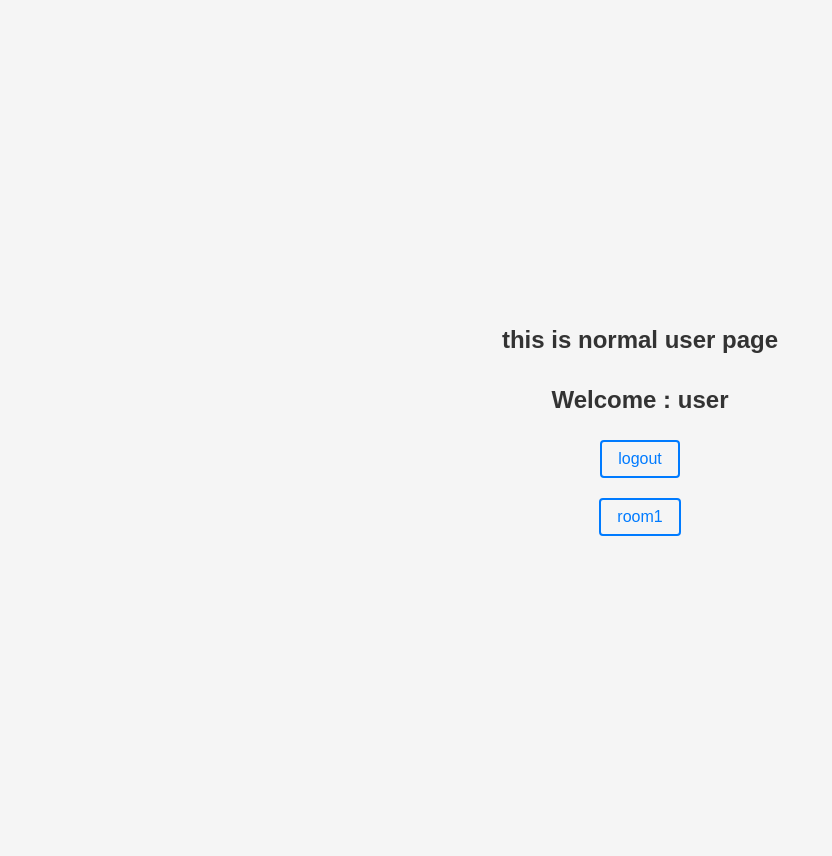
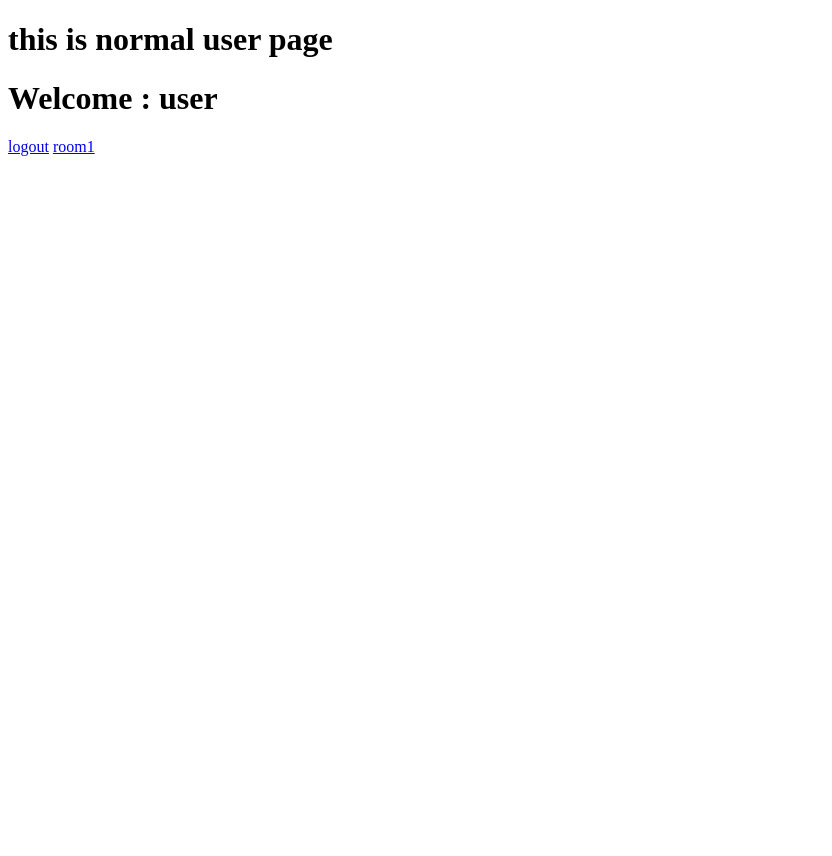
Before and after one commit to Abdalrahman-22/backend, a PHP site: page /normal/index.php in a window 1280 px wide. Shown: the whole page, without its empty margins (0-832 px from the left). After the commit the page ends 156 px from the top, so only its background shows below. Run offline with PHP 8.4, Linux system fonts and the light colour scheme; a user stored in the database is signed in.

Commit message:
remove unnecessarities

```diff
--- a/index.php
+++ b/index.php
@@ -94,7 +94,6 @@
           <input type="password" class="form-control" id="password" placeholder="Password"name="password" required>
         </div>
         <button type="submit" class="btn btn-danger btn-block login-button" value="Login" >Login</button>
-        <a href="create_user.php" class="create-account-link">Create an account</a>
 
       </form>
     </div>
--- a/normal/ff.css
+++ /dev/null
@@ -1,31 +0,0 @@
-
-    body {
-      font-family: Arial, sans-serif;
-      background-color: #f5f5f5;
-      padding: 20px;
-      display: flex;
-      justify-content: center;
-      align-items: center;
-      height: 100vh;
-      flex-direction: column;
-    }
-
-    h1 {
-      color: #333;
-      font-size: 24px;
-    }
-
-    a {
-      color: #007bff;
-      text-decoration: none;
-      margin: 10px;
-      padding: 8px 16px;
-      border: 2px solid #007bff;
-      border-radius: 4px;
-      transition: background-color 0.3s ease;
-    }
-
-    a:hover {
-      background-color: #007bff;
-      color: #fff;
-     }
--- a/normal/index.php
+++ b/normal/index.php
@@ -1,7 +1,6 @@
 <!DOCTYPE html PUBLIC "-//W3C//DTD XHTML 1.0 Transitional//EN" "http://www.w3.org/TR/xhtml1/DTD/xhtml1-transitional.dtd">
 <html xmlns="http://www.w3.org/1999/xhtml">
 <head>
-<link rel="stylesheet" href="ff.css">
 
 <meta http-equiv="Content-Type" content="text/html; charset=utf-8" />
 <title>normal page</title>
```
